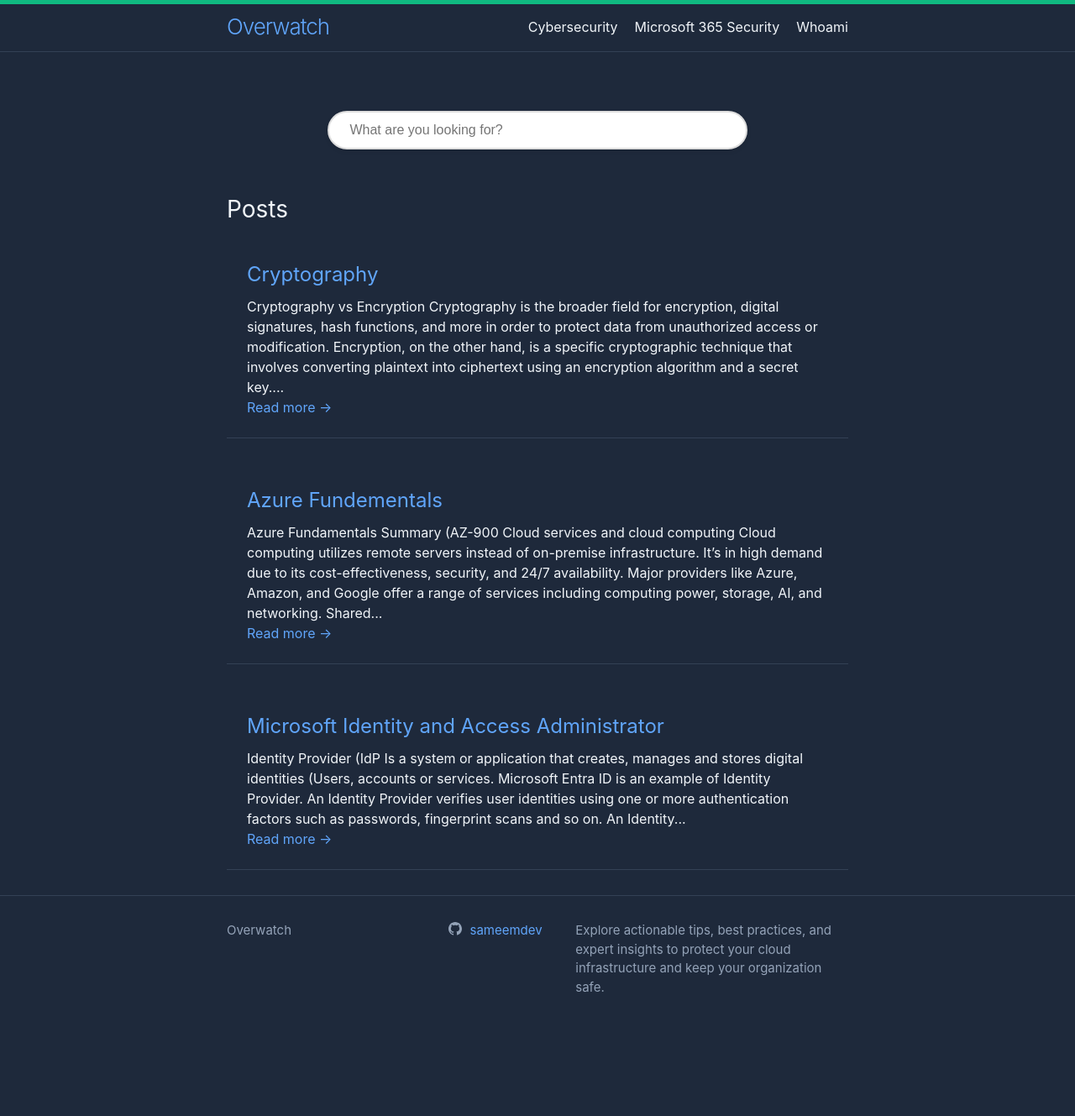
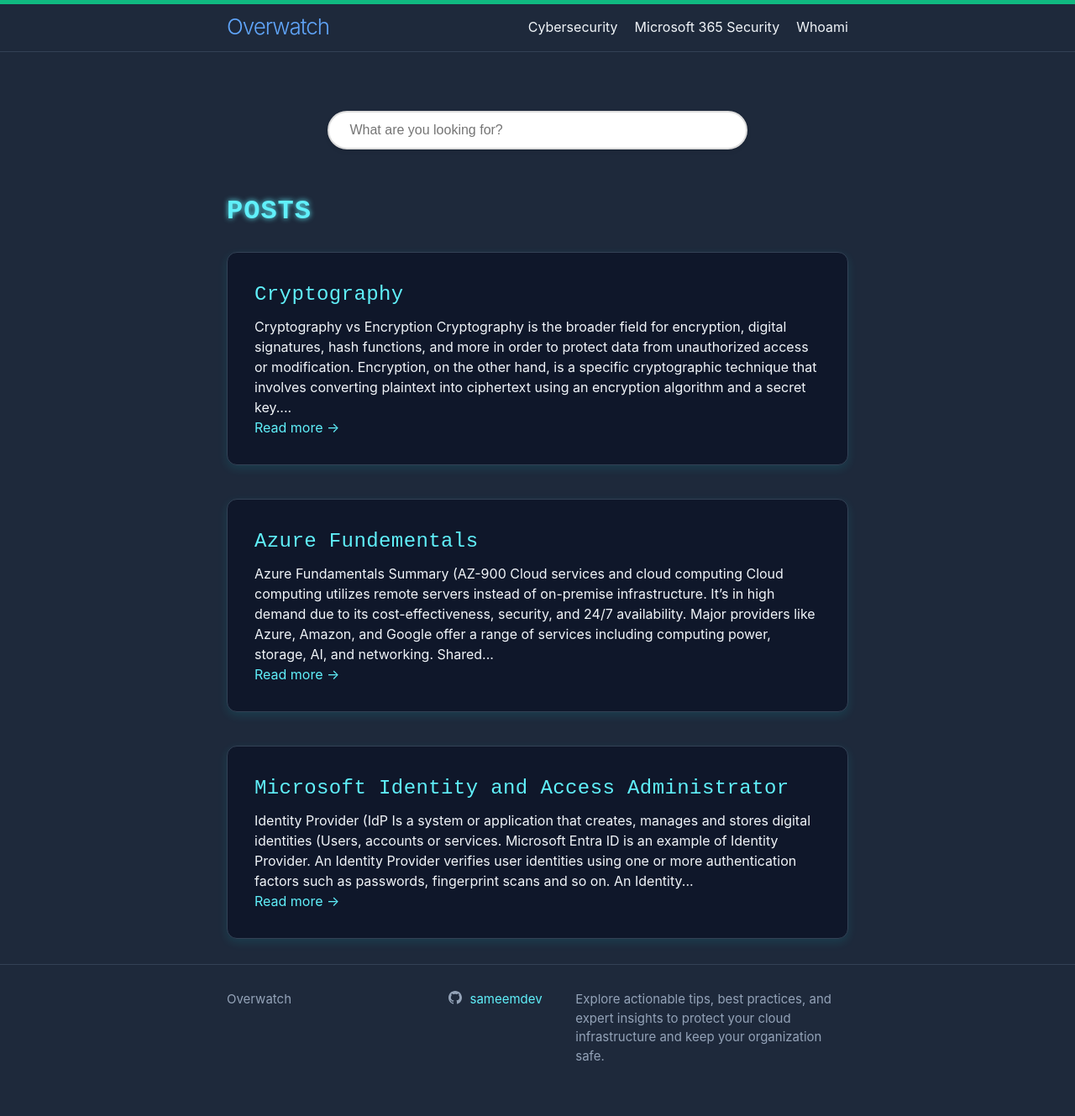
Before and after one commit to sameemdev/sameemdev.github.io, a Jekyll site: the page built from index.markdown, in a window 1280 px wide. Shown: the whole page at 84% size. Built offline with Jekyll 4.4.1, drawn with Linux system fonts in a browser that asks for light colours; before the commit the page ends 1247 px from its top, so only the background shows below that.

Commit message:
css changed

```diff
--- a/assets/main.css
+++ b/assets/main.css
@@ -281,69 +281,136 @@ table th {
 .page-content {
   padding: 30px 0;
   flex: 1;
+
 }
 .page-heading {
   font-size: 32px;
-}
+}/* ===== Post List Heading ===== */
 .post-list-heading {
-  font-size: 28px;
+  font-size: 32px;
+  font-weight: 700;
+  color: #60f0fa; /* Neon cyber blue */
+  text-transform: uppercase;
+  letter-spacing: 1px;
+  text-shadow: 0 0 6px #60f0fa;
+  margin-bottom: 1.5rem;
+  font-family: 'Roboto Mono', monospace;
 }
 
-/* Post list */
+/* ===== Post List ===== */
 .post-list {
   margin-left: 0;
   list-style: none;
   display: flex;
   flex-direction: column;
-  gap: 2rem;
+  gap: 2.5rem;
 }
 .post-list > li {
   margin-bottom: 30px;
 }
 
-/* Post preview */
+/* ===== Post Preview Card ===== */
 .post-preview {
-  padding: 1.5rem;
-  border-bottom: 1px solid #334155;
-  transition: background 0.2s ease;
+  padding: 2rem;
+  border-radius: 12px;
+  border: 1px solid #334155;
+  background: #0f172a;  /* Dark cyber background */
+  box-shadow: 0 4px 12px rgba(0, 255, 255, 0.1); /* subtle glow */
+  transition: all 0.3s ease;
 }
 .post-preview:hover {
-  background: #172033;                /* Subtle darker hover */
+  background: #172033;
+  box-shadow: 0 6px 20px rgba(0, 255, 255, 0.3); /* glowing hover */
+  transform: translateY(-3px);
 }
+
+/* ===== Post Link & Title ===== */
 .post-link {
   text-decoration: none;
   color: inherit;
   display: block;
-  font-size: 24px;
+  font-size: 1.5rem;
+  font-family: 'Roboto Mono', monospace;
 }
 .post-title {
   font-size: 1.5rem;
   margin-bottom: 0.5rem;
-  color: #60a5fa;                     /* Cyber blue titles */
+  color: #60f0fa; /* Cyber blue */
+  font-weight: 500;
+  letter-spacing: 0.4px;
+  transition: color 0.3s ease;
 }
+.post-title:hover {
+  color: #1ee5ff;
+  text-shadow: 0 0 6px #1ee5ff;
+}
+
+/* ===== Post Meta & Excerpt ===== */
 .post-meta {
   font-size: 0.875rem;
   color: #94a3b8;
+  font-style: italic;
+  margin-bottom: 0.75rem;
 }
 .post-excerpt {
   font-size: 1rem;
   color: #cbd5e1;
+  line-height: 1.6;
+}
+
+/* ===== Post Content ===== */
+.post-header {
+  margin-bottom: 2rem;
+}
+.post-content {
+  margin-bottom: 3rem;
+  font-family: 'Roboto', sans-serif;
+  color: #cbd5e1;
+}
+.post-content h2 {
+  font-size: 2rem;
+  color: #60f0fa;
+  margin-bottom: 1rem;
+  text-shadow: 0 0 4px #60f0fa;
+}
+.post-content h3 {
+  font-size: 1.5rem;
+  color: #38bdf8;
+  margin-bottom: 0.75rem;
+}
+.post-content h4 {
+  font-size: 1.125rem;
+  color: #94a3b8;
   margin-bottom: 0.5rem;
 }
 
-/* Post content */
-.post-header {
-  margin-bottom: 30px;
+/* ===== Code Blocks & Security Vibe ===== */
+pre, code {
+  background: #0f172a;
+  color: #7dd3fc;
+  padding: 0.5rem 1rem;
+  border-radius: 8px;
+  font-family: 'Fira Code', monospace;
+  overflow-x: auto;
+  box-shadow: inset 0 0 5px rgba(0, 255, 255, 0.2);
 }
-.post-content {
-  margin-bottom: 30px;
+
+/* ===== Links & Buttons ===== */
+a {
+  color: #60f0fa;
+  text-decoration: none;
+  transition: color 0.3s ease, text-shadow 0.3s ease;
 }
-.post-content h2 {
-  font-size: 32px;
+a:hover {
+  color: #1ee5ff;
+  text-shadow: 0 0 6px #1ee5ff;
 }
-.post-content h3 {
-  font-size: 26px;
+
+/* ===== Optional subtle animation ===== */
+@keyframes glow {
+  0%, 100% { text-shadow: 0 0 6px #60f0fa; }
+  50% { text-shadow: 0 0 12px #60f0fa; }
 }
-.post-content h4 {
-  font-size: 18px;
+.post-title.glow {
+  animation: glow 2s infinite;
 }
```
Also changed, not shown: 12 other files.
